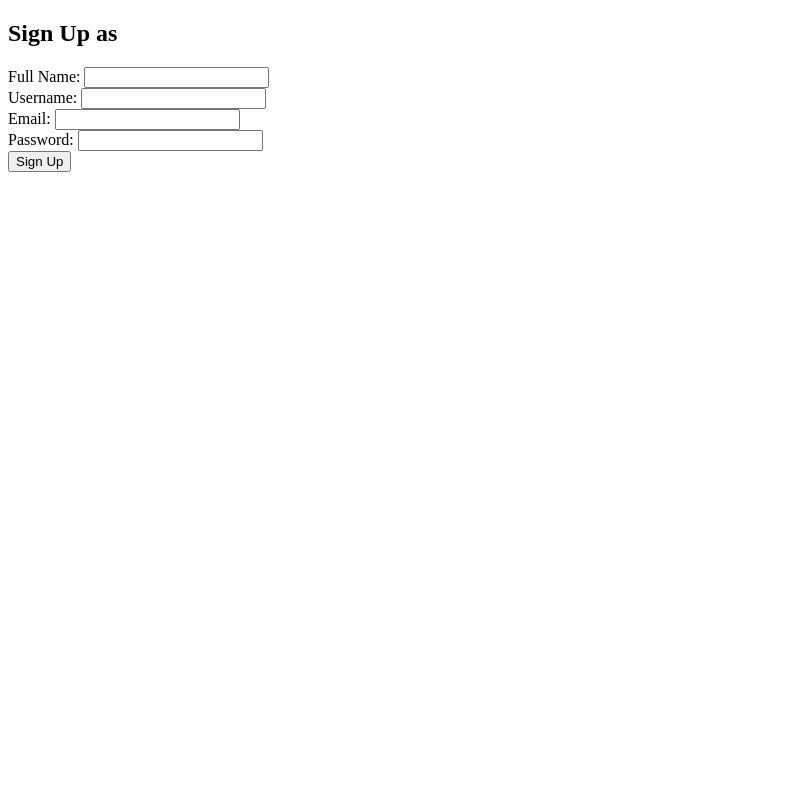
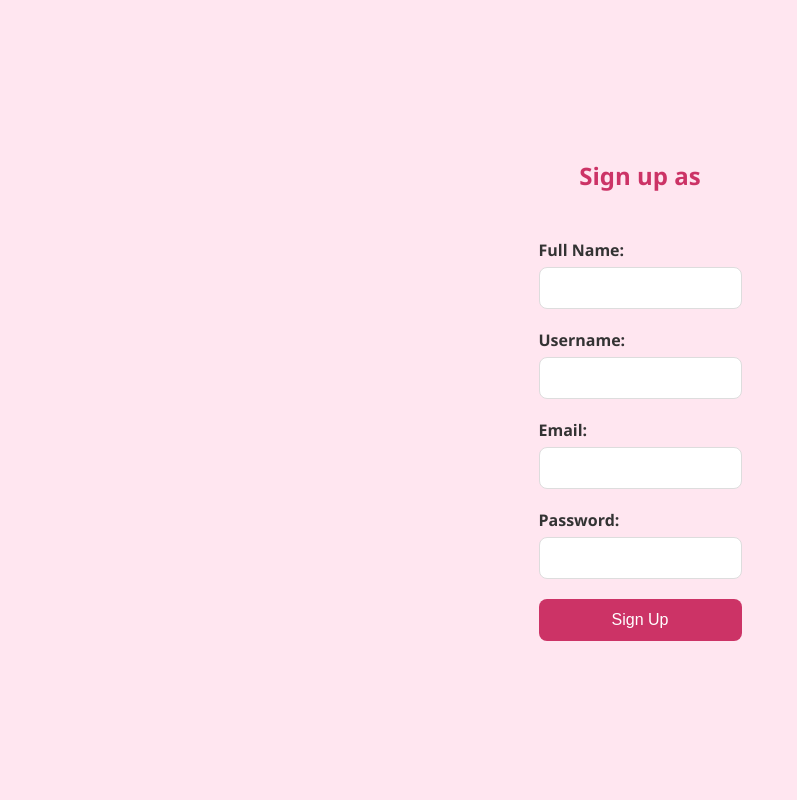
Before and after one commit to CynthiaWKamau/Postpartumwellnessapp, a PHP site: page /signup.php in a window 1280 px wide. Shown: the whole page, without its empty margins (0-797 px from the left). Run offline with PHP 8.4, Linux system fonts and the light colour scheme.

Commit message:
css customisation of signup page

```diff
--- a/Frontend/signup.css
+++ b/Frontend/signup.css
@@ -0,0 +1,68 @@
+* {
+    margin: 0;
+    padding: 0;
+    box-sizing: border-box;
+}
+
+body {
+    font-family: 'Segoe UI', sans-serif;
+    background-color: #ffe6f0;
+    display: flex;
+    justify-content: center;
+    align-items: center;
+    height: 100vh;
+}
+
+/* Container styling */
+.signup-box {
+    background-color: #fff;
+    padding: 40px;
+    border-radius: 15px;
+    box-shadow: 0 8px 16px rgba(0, 0, 0, 0.1);
+    width: 90%;
+    max-width: 450px;
+}
+
+/* Heading */
+h2 {
+    text-align: center;
+    color: #cc3366;
+    margin-bottom: 25px;
+}
+
+/* Label styling */
+label {
+    display: block;
+    margin-bottom: 6px;
+    font-weight: 600;
+    color: #333;
+}
+
+/* Input styling */
+input[type="text"],
+input[type="email"],
+input[type="password"] {
+    width: 100%;
+    padding: 12px 10px;
+    margin-bottom: 20px;
+    border: 1px solid #ddd;
+    border-radius: 8px;
+    font-size: 14px;
+}
+
+/* Button styling */
+button {
+    width: 100%;
+    padding: 12px;
+    background-color: #cc3366;
+    color: white;
+    border: none;
+    border-radius: 8px;
+    font-size: 16px;
+    cursor: pointer;
+    transition: 0.3s;
+}
+
+button:hover {
+    background-color: #b32d5a;
+}
--- a/Frontend/signup.php
+++ b/Frontend/signup.php
@@ -9,9 +9,13 @@ $role=$_POST['role']??'';
   <title>Sign Up</title>
 </head>
 <body>
-  <h2>Sign Up as <?= htmlspecialchars($role) ?></h2>
+
+  <link rel="stylesheet" href="signup.css">
   <input type="hidden" name="role" value="<?= htmlspecialchars($role) ?>">
 
+  <div class="singup">
+   <h2>Sign up as <?= htmlspecialchars($role) ?></h2>
+  <br>
       <form action="signup.php" method="post" autocomplete="off">
             <label for="fullname">Full Name:</label>
             <input type="text" name="name" id="name" required><br>
```
